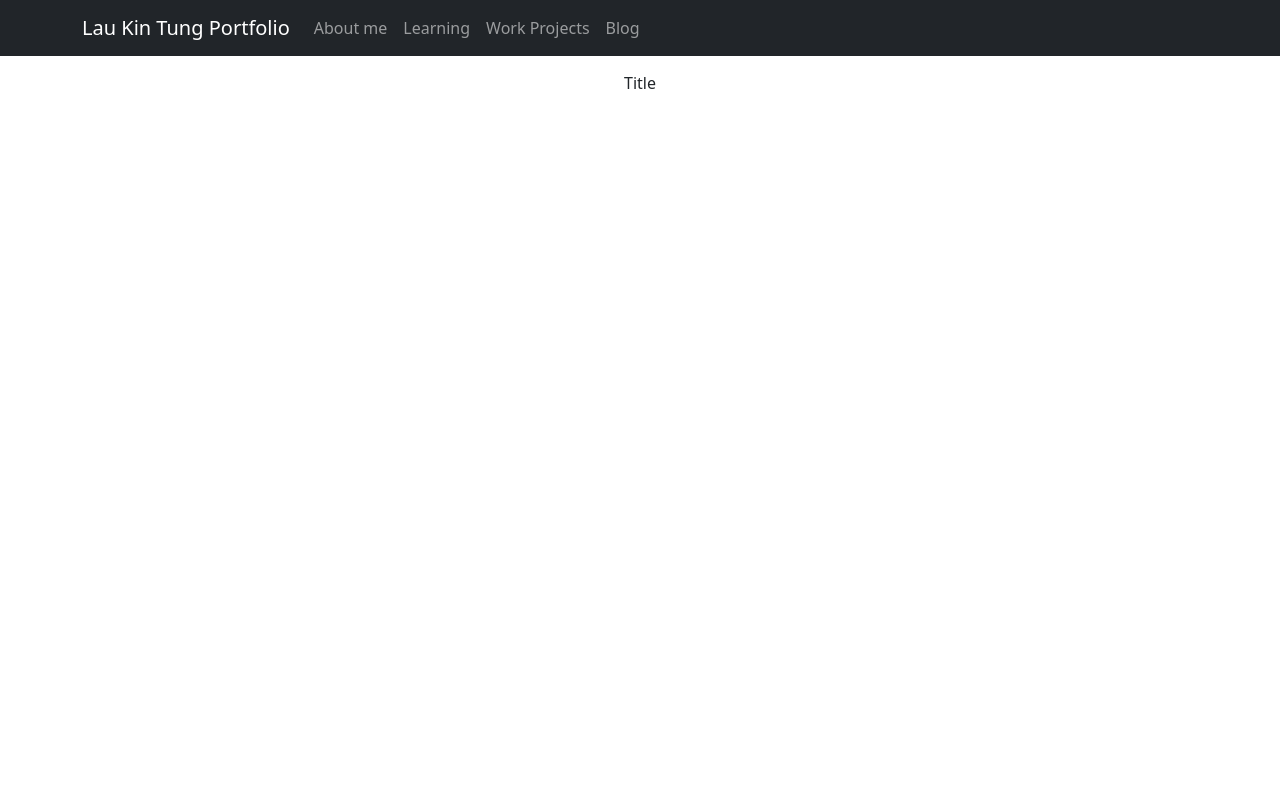
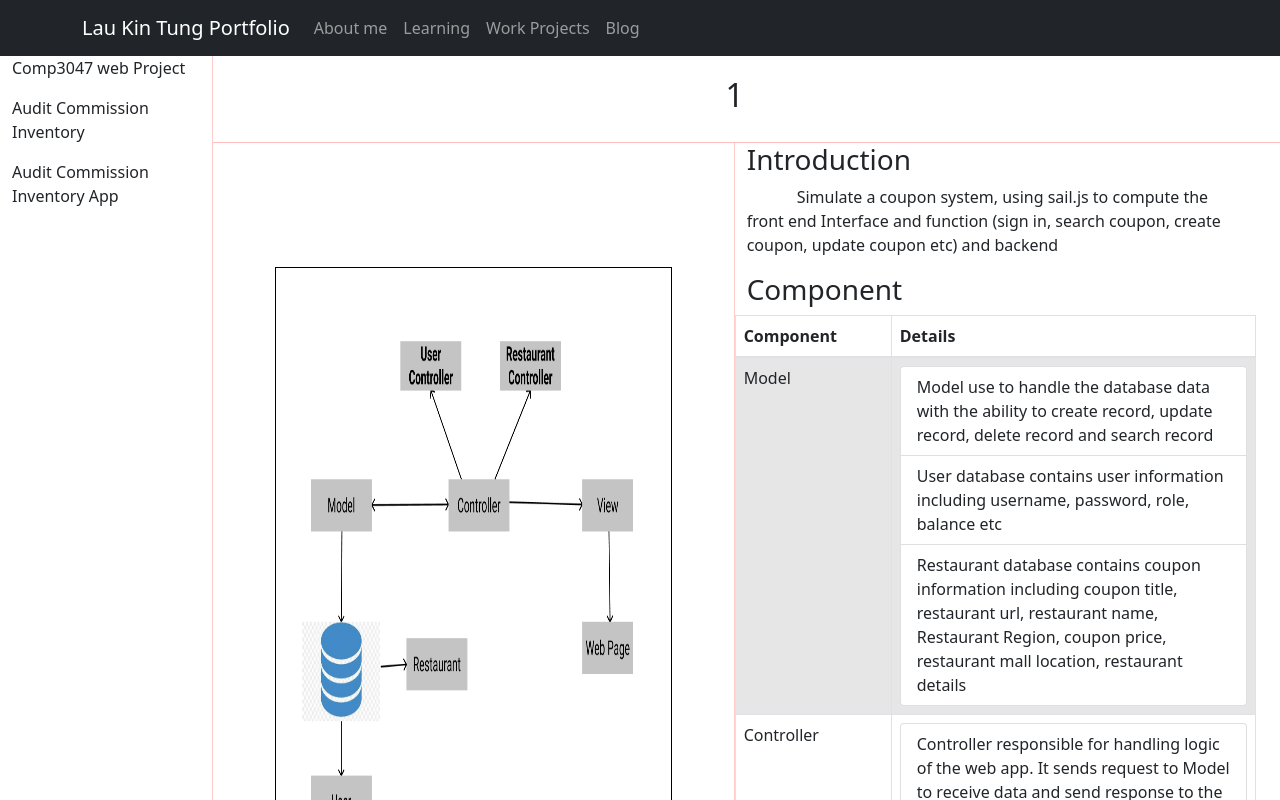
Before and after one commit to lunatoys123/portfolio_website, a React (Create React App) app: page /workProject/1 in a window 1280 px wide. Shown: the top 800 px of the page. Built offline with nearby package versions, Linux system fonts and the light colour scheme.

Commit message:
update on individual project

```diff
--- a/src/Components/Learning_Content/Year/Year.style.js
+++ b/src/Components/Learning_Content/Year/Year.style.js
@@ -5,8 +5,7 @@ export const BackGroundLayout = styled.div`
   margin-left: auto;
   margin-right: auto;
   margin: 50px 0px;
-  min-height:500px;
-  height: 100%;
+  min-height:100vh;
   max-width: 1280px;
 `;
 
--- a/src/Components/MainContent/MainContent.style.js
+++ b/src/Components/MainContent/MainContent.style.js
@@ -9,6 +9,7 @@ export const Wrapper = styled.div`
   filter: drop-shadow(3px 3px 3px black);
   color: white;
   font-family: "Noto Sans TC", sans-serif;
+  min-height: 100vh;
 `;
 
 export const Image = styled.img`
--- a/src/Components/workProjects/data.js
+++ b/src/Components/workProjects/data.js
@@ -15,7 +15,7 @@ export const ProjectData = [
   },
   {
     ImageUrl: App,
-    Title: "Audit Commission Inventory",
+    Title: "Audit Commission Inventory App",
     Description: "create Inventory System to keep track of users electronic equipment using Mysql(Database), php (backend), html, vue.js as front end",
   },
 ];
--- a/src/Components/workProjects/index.js
+++ b/src/Components/workProjects/index.js
@@ -1,6 +1,5 @@
 import React from "react";
 import Card from "react-bootstrap/Card";
-import Button from "react-bootstrap/Button";
 import Row from "react-bootstrap/Row";
 import Col from "react-bootstrap/Col";
 import { BackGroundLayout, Shadow } from "./workProject.style";
--- a/src/Components/workProjects/indvidualProject.js
+++ b/src/Components/workProjects/indvidualProject.js
@@ -1,22 +1,175 @@
-import React, { useEffect, lazy } from "react";
+import React, { useEffect, lazy, useState } from "react";
 import Container from "react-bootstrap/Container";
 import Row from "react-bootstrap/Row";
 import Col from "react-bootstrap/Col";
 import { useLocation, useParams } from "react-router-dom";
+import graph from "../../Images/comp3047-web-diagram.png";
+import Image from "react-bootstrap/Image";
+import Table from "react-bootstrap/Table";
+import ListGroup from "react-bootstrap/ListGroup";
+import { ProjectData } from "./data";
 
 const Navbar = lazy(() => import("../navbar"));
-const Submenu = lazy(()=>import("../submenu"));
-const Footer = lazy(()=>import("../Footer"));
+const Submenu = lazy(() => import("../submenu"));
+const Footer = lazy(() => import("../Footer"));
 
 const IndvidualProject = () => {
   const location = useLocation();
   const { title } = useParams();
+  const[ProjectPanelTitle, setProjectPanelTitle] =useState([]);
+
+  useEffect(() => {
+    setProjectPanelTitle([]);
+    if (location.state == null) {
+      ProjectData.map((item, index)=>{
+        const {Title} = item;
+        return setProjectPanelTitle((ProjectTitle)=>[...ProjectTitle, Title]);
+      })
+    } else {
+      console.log(location.state);
+      location.state.map((item, index)=>{
+        const {Title} = item;
+        return setProjectPanelTitle((ProjectTitle)=>[...ProjectTitle, Title]);
+      })
+    }
+  }, [location, title]);
+
+  const ColoredLine = ({ color }) => (
+    <hr
+      style={{
+        color: color,
+        backgroundColor: "red",
+        height: 1,
+        width: "100%",
+      }}
+    />
+  );
 
   return (
     <>
       <Navbar />
-      <Container style={{marginTop: '15px', marginRight: 'auto', marginLeft:'auto', maxwidth:'1280px',minHeight:'800px'}}>
-        <Row className="justify-content-md-center">Title</Row>
+      <Container
+        fluid
+        style={{
+          maxwidth: "1280px",
+          minHeight: "100vh",
+        }}
+      >
+        <Row>
+          <Col
+            sm={2}
+            style={{ borderRight: "1px solid #ffcccc", height: "100vh" }}
+          >
+            {ProjectPanelTitle.map((item, index)=>{
+              return <p key={index}>{item}</p>
+            })}
+          </Col>
+          <Col sm={10}>
+            <Row>
+              <Row
+                className="justify-content-md-center"
+                style={{ padding: "20px" }}
+              >
+                <h2 style={{ textAlign: "center" }}>{title}</h2>
+              </Row>
+              <Row style={{ height: "1px" }}>
+                <ColoredLine color="#ffcccc" />
+              </Row>
+
+              <Row className="justify-content-md-center">
+                <Col
+                  sm={6}
+                  style={{
+                    alignItems: "center",
+                    display: "flex",
+                    justifyContent: "center",
+                    borderRight: "1px solid #ffcccc",
+                  }}
+                >
+                  <Image
+                    src={graph}
+                    style={{
+                      width: "80%",
+                      height: "70%",
+                      border: "1px solid black",
+                    }}
+                  />
+                </Col>
+                <Col sm={6}>
+                  <Row>
+                    <h3>Introduction</h3>
+                  </Row>
+                  <Row style={{ textIndent: "50px" }}>
+                    <p>
+                      Simulate a coupon system, using sail.js to compute the
+                      front end Interface and function (sign in, search coupon,
+                      create coupon, update coupon etc) and backend
+                    </p>
+                  </Row>
+                  <Row>
+                    <h3>Component</h3>
+                  </Row>
+                  <Row>
+                    <Table striped bordered hover>
+                      <thead>
+                        <tr>
+                          <th style={{ width: "30%" }}>Component</th>
+                          <th>Details</th>
+                        </tr>
+                      </thead>
+                      <tbody>
+                        <tr>
+                          <td style={{ width: "30%" }}>Model</td>
+                          <td>
+                            <ListGroup>
+                              <ListGroup.Item>
+                                Model use to handle the database data with the
+                                ability to create record, update record, delete
+                                record and search record
+                              </ListGroup.Item>
+                              <ListGroup.Item>
+                                User database contains user information
+                                including username, password, role, balance etc
+                              </ListGroup.Item>
+                              <ListGroup.Item>
+                                Restaurant database contains coupon information
+                                including coupon title, restaurant url,
+                                restaurant name, Restaurant Region, coupon
+                                price, restaurant mall location, restaurant
+                                details
+                              </ListGroup.Item>
+                            </ListGroup>
+                          </td>
+                        </tr>
+                        <tr>
+                          <td style={{ width: "30%" }}>Controller</td>
+                          <td>
+                            <ListGroup>
+                              <ListGroup.Item>
+                                Controller responsible for handling logic of the
+                                web app. It sends request to Model to receive
+                                data and send response to the view to display
+                                the response data.
+                              </ListGroup.Item>
+                              <ListGroup.Item>
+                                User controller responsible for handling user
+                                actions. for example, login, redeem coupon and
+                                logout
+                              </ListGroup.Item>
+                              <ListGroup.Item>
+
+                              </ListGroup.Item>
+                            </ListGroup>
+                          </td>
+                        </tr>
+                      </tbody>
+                    </Table>
+                  </Row>
+                </Col>
+              </Row>
+            </Row>
+          </Col>
+        </Row>
       </Container>
       <Submenu />
       <Footer />
```
